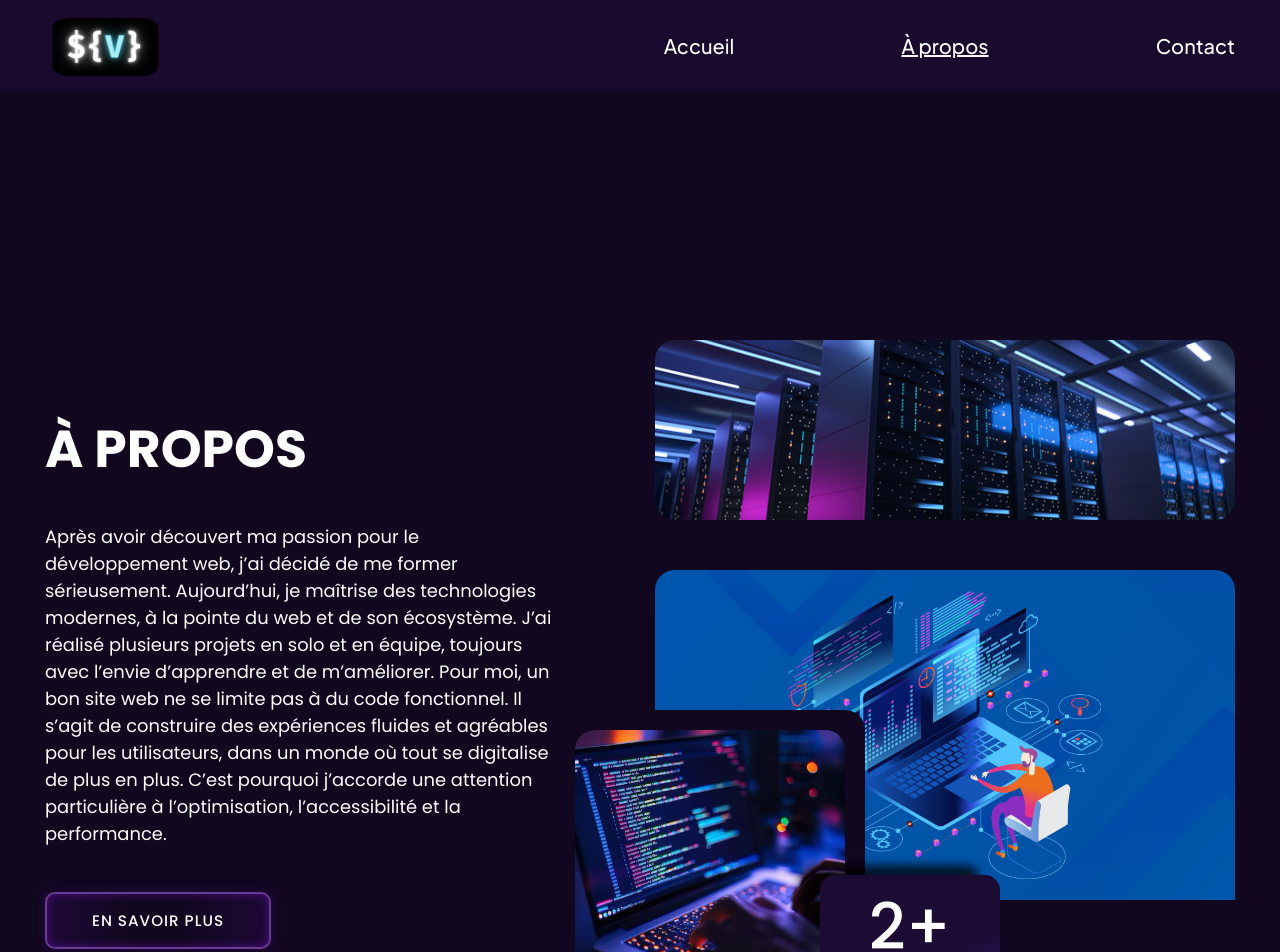
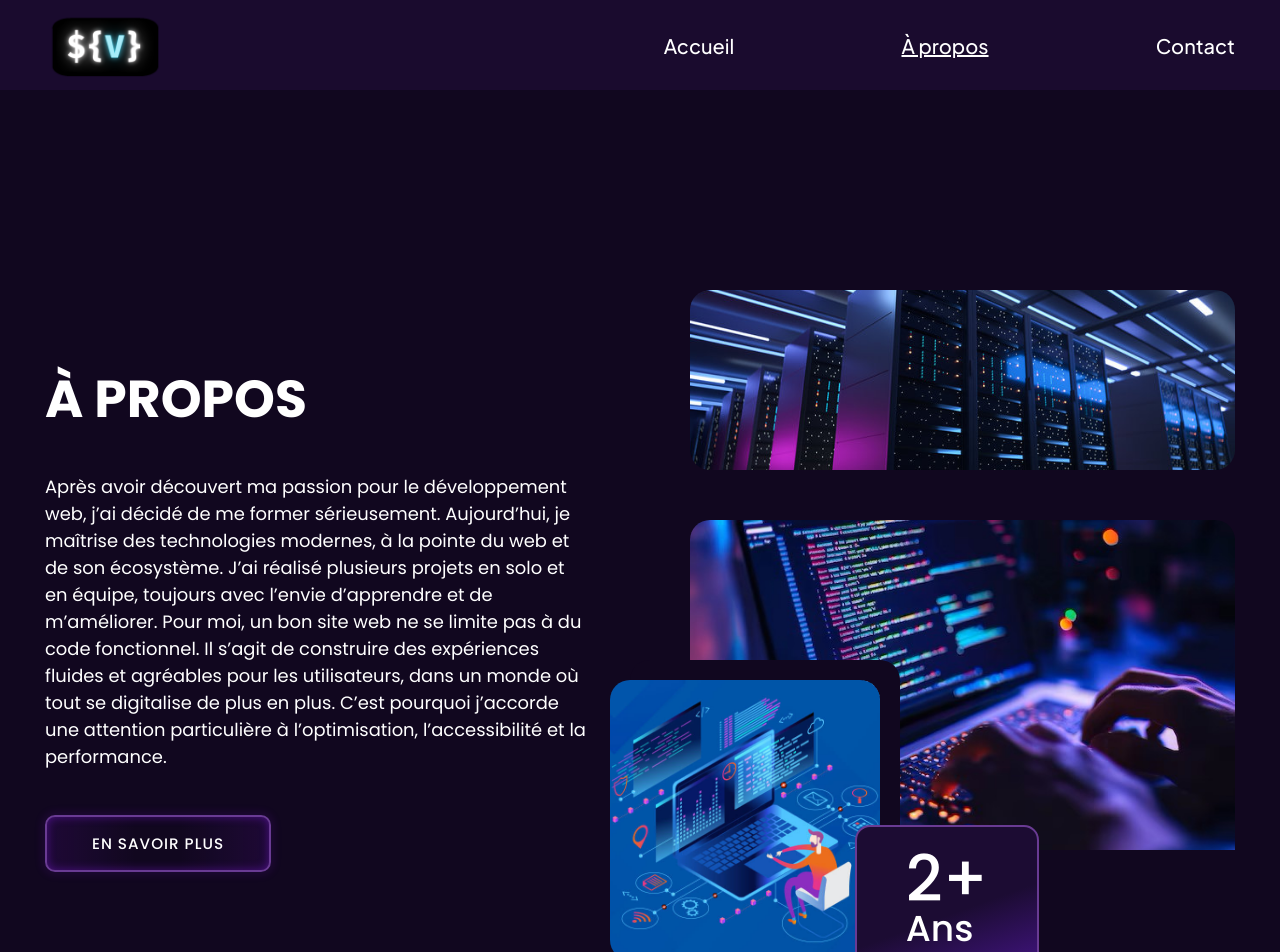
Before and after one commit to Iskandar835/Portfolio-v2, a React (Vite) app: page /about in a window 1280 px wide. Shown: the top 952 px of the page. Built offline with nearby package versions, Linux system fonts and the light colour scheme.

Commit message:
chore: Correction page About pour qu'elle soit bonne jusqu'a 1025px

```diff
--- a/src/pages/About/index.tsx
+++ b/src/pages/About/index.tsx
@@ -40,12 +40,12 @@ function AboutPage() {
                   className="first-img-about"
                />
                <img
-                  src="/assets/developer-drawing.jpg"
+                  src="/assets/programming.jpg"
                   alt="Dessin d'un developpeur"
                   className="second-img-about"
                />
                <img
-                  src="/assets/programming.jpg"
+                  src="/assets/developer-drawing.jpg"
                   alt="Image de programmation"
                   className="third-img-about"
                />
--- a/src/pages/About/styles.css
+++ b/src/pages/About/styles.css
@@ -1,9 +1,10 @@
 .about-text-and-img {
    display: flex;
-   margin-top: 250px;
+   margin-top: 200px;
 }
 
 .about-text-section {
+   width: 50%;
    margin-top: 70px;
 }
 
@@ -19,18 +20,19 @@
    display: flex;
    flex-direction: column;
    gap: 50px;
+   width: 50%;
    margin-left: 100px;
 }
 
 .first-img-about {
-   width: 580px;
+   width: 100%;
    height: 180px;
    object-fit: cover;
    border-radius: 20px;
 }
 
 .second-img-about {
-   width: 580px;
+   width: 100%;
    height: 330px;
    object-fit: cover;
    border-radius: 20px 20px 0 0;
@@ -60,8 +62,8 @@
       rgb(28 12 51) 59%,
       rgba(56, 18, 109, 1) 91%
    );
+   border: 2px solid var(--border-color);
    border-radius: 15px;
-   box-shadow: -20px -10px 10px #000000c2;
 }
 
 .all-years {
```
